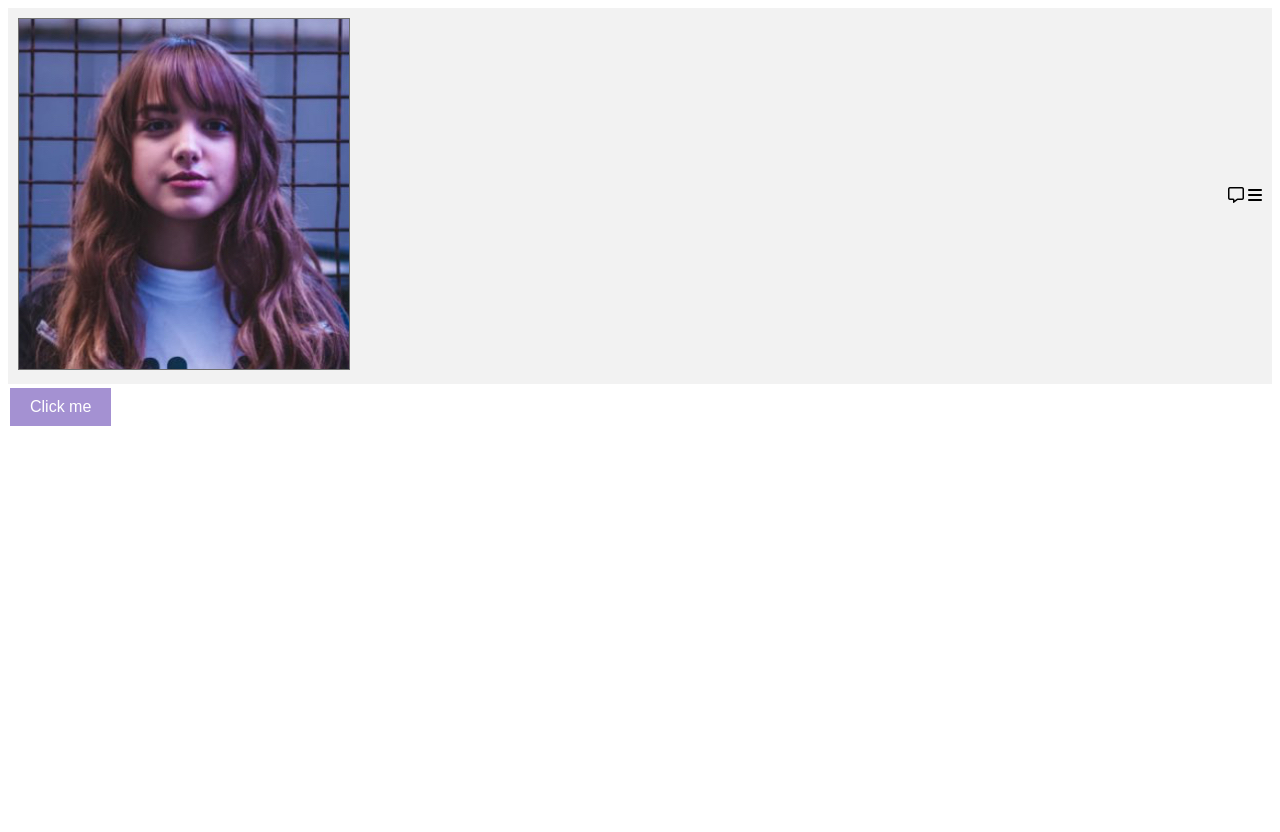
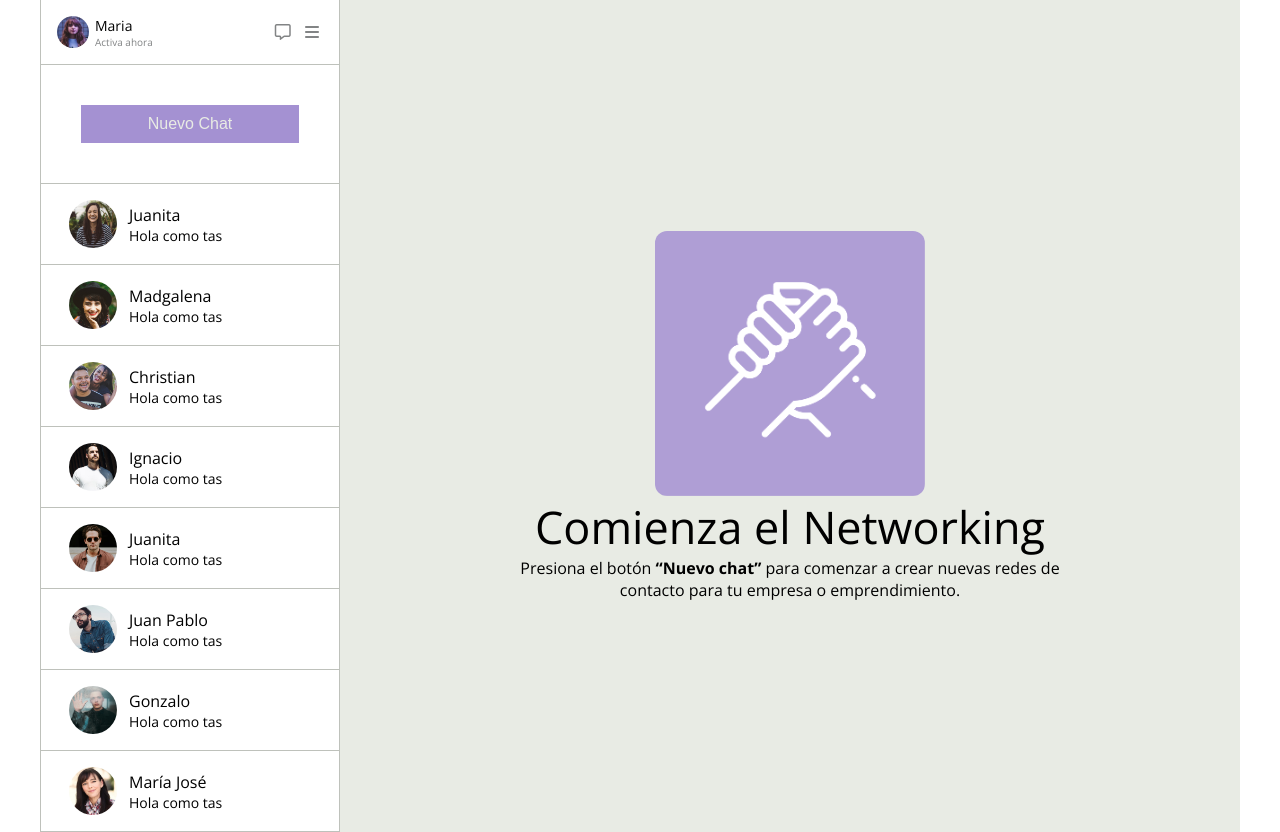
Before and after one commit to olo12345/css-avanzado-desafio1, a plain HTML site: page index.html in a window 1280 px wide. Before the commit the page ends 800 px from the top, so only its background shows below. Drawn offline with nearby package versions, Linux system fonts and the light colour scheme.

Commit message:
Proyecto terminado

```diff
--- a/assets/styles/main.css
+++ b/assets/styles/main.css
@@ -1,4 +1,6 @@
-* *::before *::after {
+*,
+*::before,
+*::after {
     box-sizing: border-box;
     margin: 0;
     padding: 0;
@@ -15,8 +17,17 @@
 .text-small {
     font-size: 14px;
 }
+
 .text-xsmall {
     font-size: 10px;
+}
+
+.color-osilver {
+    color: #828485;
+}
+
+.color-platinum {
+    color: #e8ebe4;
 }
 
 .open-sans-regular {
@@ -37,42 +48,107 @@
         "wdth" 100;
 }
 
+i {
+    margin-right: 10px;
+}
+
+.container {
+    max-width: 1200px;
+    margin: 0 auto;
+    display: flex;
+}
+
+.container-chats {
+    width: 25%;
+    display: flex;
+    justify-content: space-between;
+    flex-direction: column;
+    border-right: 1px solid #bec1bb;
+}
+
+.user-info {
+    width: 60%;
+    display: flex;
+    align-items: center;
+}
+
+.left-box {
+    border-bottom: #bec1bb 1px solid;
+    border-left: #bec1bb 1px solid;
+    flex-grow: 1;
+    padding: 16px
+}
+
+.container-messages {
+    background-color: #e8ebe4;
+    display: flex;
+    flex-grow: 1;
+    flex-direction: column;
+    align-items: center;
+    justify-content: center;
+}
+
 .navbar {
-    background-color: #f2f2f2;
     padding: 10px;
     display: flex;
     justify-content: space-between;
     align-items: center;
 }
 
+.button-box {
+    padding: 40px;
+    display: flex;
+    align-items: center;
+    justify-content: center;
+}
+
 .button {
-    background-color: #f2f2f2;
+    background-color: #A491D2;
     border: none;
-    color: white;
-    background-color: #A491D2;
-    padding: 10px 20px;
+    padding: 10px 0px;
     text-align: center;
     text-decoration: none;
-    display: inline-block;
     font-size: 16px;
-    margin: 4px 2px;
     cursor: pointer;
+    width: 100%;
 }
 
 .button:hover {
     background-color: #CDC3E6;
+    color: white;
 }
+
 .button:focus {
     background-color: #BEC1BB;
+    color: white;
+}
+
+.chat-mini {
+    display: flex;
+    align-items: center;
 }
 
 .thumbnail-normal {
-    width: 100%;
+    width: 48px;
+    height: 48px;
+    border-radius: 24px;
+    margin: 0 12px;
+}
+
+.thumbnail-small {
+    width: 32px;
+    height: 32px;
+    border-radius: 16px;
+    margin: 6px;
+}
+
+.logo {
+    width: 30%;
     height: auto;
-    border-radius: 5px;
+    border-radius: 12px;
 }
-.thumbnail-small {
-    width: 50%;
-    height: auto;
-    border-radius: 5px;
+
+.intro-text {
+    width: 60%;
+    text-align: center;
 }
--- /dev/null
+++ b/assets/styles/styles.css
@@ -0,0 +1,193 @@
+body {
+    font-family: sans-serif;
+    margin: 0;
+    background-color: #f0f2f5;
+    display: flex;
+    justify-content: center;
+    align-items: center;
+    min-height: 100vh;
+}
+
+.container {
+    background-color: #fff;
+    border-radius: 10px;
+    box-shadow: 0 0 20px rgba(0, 0, 0, 0.1);
+    display: flex;
+    width: 90%;
+    max-width: 1200px;
+    height: 80vh;
+    overflow: hidden;
+}
+
+/* Sidebar (Lista de contactos) */
+.sidebar {
+    background-color: #f8f9fa;
+    border-right: 1px solid #e0e0e0;
+    width: 35%;
+    display: flex;
+    flex-direction: column;
+}
+
+.user-info {
+    display: flex;
+    align-items: center;
+    padding: 15px;
+    border-bottom: 1px solid #e0e0e0;
+}
+
+.user-info img {
+    width: 40px;
+    height: 40px;
+    border-radius: 50%;
+    margin-right: 10px;
+}
+
+.user-info span {
+    font-weight: bold;
+}
+
+.search-container {
+    padding: 10px;
+    border-bottom: 1px solid #e0e0e0;
+}
+
+.search-container input[type="text"] {
+    width: 100%;
+    padding: 10px;
+    border: 1px solid #ccc;
+    border-radius: 5px;
+    box-sizing: border-box;
+}
+
+.contact-list {
+    list-style: none;
+    padding: 0;
+    margin: 0;
+    overflow-y: auto;
+}
+
+.contact {
+    display: flex;
+    align-items: center;
+    padding: 10px;
+    border-bottom: 1px solid #f0f0f0;
+    cursor: pointer;
+    transition: background-color 0.2s ease;
+}
+
+.contact:hover {
+    background-color: #e9ecef;
+}
+
+.contact.active {
+    background-color: #d1d8dc;
+}
+
+.contact img {
+    width: 40px;
+    height: 40px;
+    border-radius: 50%;
+    margin-right: 10px;
+}
+
+.contact-info {
+    display: flex;
+    flex-direction: column;
+}
+
+.contact-name {
+    font-weight: bold;
+}
+
+.last-message {
+    color: #6c757d;
+    font-size: 0.9em;
+}
+
+/* Chat Area */
+.chat-area {
+    background-color: #f0f8f7;
+    flex-grow: 1;
+    display: flex;
+    flex-direction: column;
+}
+
+.chat-header {
+    background-color: #e9ecef;
+    padding: 15px;
+    border-bottom: 1px solid #d1d8dc;
+    display: flex;
+    justify-content: space-between;
+    align-items: center;
+}
+
+.chat-info {
+    display: flex;
+    align-items: center;
+}
+
+.chat-info img {
+    width: 40px;
+    height: 40px;
+    border-radius: 50%;
+    margin-right: 10px;
+}
+
+.message-container {
+    flex-grow: 1;
+    padding: 20px;
+    overflow-y: auto;
+    display: flex;
+    flex-direction: column;
+    gap: 10px;
+}
+
+.message {
+    max-width: 80%;
+    padding: 10px 15px;
+    border-radius: 10px;
+    clear: both;
+}
+
+.message.received {
+    background-color: #fff;
+    align-self: flex-start;
+    box-shadow: 0 1px 1px rgba(0, 0, 0, 0.1);
+}
+
+.message.sent {
+    background-color: #dcf8c6;
+    align-self: flex-end;
+    box-shadow: 0 1px 1px rgba(0, 0, 0, 0.1);
+}
+
+.chat-footer {
+    background-color: #f8f9fa;
+    padding: 15px;
+    border-top: 1px solid #e0e0e0;
+    display: flex;
+    align-items: center;
+}
+
+.chat-footer input[type="text"] {
+    flex-grow: 1;
+    padding: 10px;
+    border: 1px solid #ccc;
+    border-radius: 20px;
+    margin-right: 10px;
+    box-sizing: border-box;
+}
+
+.chat-footer button {
+    background-color: #00a884;
+    color: white;
+    border: none;
+    padding: 10px 15px;
+    border-radius: 20px;
+    cursor: pointer;
+    transition: background-color 0.2s ease;
+}
+
+.chat-footer button:hover {
+    background-color: #008069;
+}
--- a/index.html
+++ b/index.html
@@ -14,28 +14,100 @@
     <!-- Mi CSS -->
     <link rel="stylesheet" href="./assets/styles/main.css">
 </head>
-<body>
-    <header>
-        <nav class="navbar">
-            <div class="thumbnail-small">
-                <img src="./assets/images/maria.jpg" alt="Foto de perfil">
+<body class="open-sans-regular">
+    <!-- Contenedor principal -->
+    <div class="container">
+        <aside class="container-chats">
+            <nav class="navbar left-box">
+                <div class="user-info">
+                    <img src="./assets/images/maria.jpg" alt="Foto de perfil" class="thumbnail-small">
+                    <div>
+                        <h2 class="name text-small open-sans-regular">Maria</h2>
+                        <h3 class="color-osilver text-xsmall open-sans-regular">Activa ahora</h3>
+                    </div>
+                </div>
+                <div class="color-osilver">
+                    <i class="fa-regular fa-message"></i>
+                    <i class="fa-solid fa-bars"></i>
+                </div>
+            </nav>
+                <!-- Línea de mensajes -->
+            <div class="left-box button-box">
+                    <button class="button color-platinum">Nuevo Chat</button>
             </div>
-            <div class="icons">
-                <i class="fa-regular fa-message"></i>
-                <i class="fa-solid fa-bars"></i>
+
+            <div class="left-box chat-mini">
+                <img src="./assets/images/perfil1.jpg" alt="Foto de perfil del contactp" class="thumbnail-normal">
+                <div>
+                    <h2 class="text-medium open-sans-regular">Juanita</h2>
+                    <p class="last-message text-small">Hola como tas</p>
+                </div>
             </div>
-        </nav>
-    </header>
-    <main>
-        <!-- Línea de mensajes -->
 
-        <section>
-            <button class="button"> Click me</button>
-        </section>
-    </main>
-    <footer>
+            <div class="left-box chat-mini">
+                <img src="./assets/images/perfil2.jpg" alt="Foto de perfil del contactp" class="thumbnail-normal">
+                <div>
+                    <h2 class="text-medium open-sans-regular">Madgalena</h2>
+                    <p class="last-message text-small">Hola como tas</p>
+                </div>
+            </div>
 
-    </footer>
+            <div class="left-box chat-mini">
+                <img src="./assets/images/perfil3.jpg" alt="Foto de perfil del contactp" class="thumbnail-normal">
+                <div>
+                    <h2 class="text-medium open-sans-regular">Christian</h2>
+                    <p class="last-message text-small">Hola como tas</p>
+                </div>
+            </div>
+
+            <div class="left-box chat-mini">
+                <img src="./assets/images/perfil4.jpg" alt="Foto de perfil del contactp" class="thumbnail-normal">
+                <div>
+                    <h2 class="text-medium open-sans-regular">Ignacio</h2>
+                    <p class="last-message text-small">Hola como tas</p>
+                </div>
+            </div>
+
+            <div class="left-box chat-mini">
+                <img src="./assets/images/perfil5.jpg" alt="Foto de perfil del contactp" class="thumbnail-normal">
+                <div>
+                    <h2 class="text-medium open-sans-regular">Juanita</h2>
+                    <p class="last-message text-small">Hola como tas</p>
+                </div>
+            </div>
+
+            <div class="left-box chat-mini">
+                <img src="./assets/images/perfil6.jpg" alt="Foto de perfil del contactp" class="thumbnail-normal">
+                <div>
+                    <h2 class="text-medium open-sans-regular">Juan Pablo</h2>
+                    <p class="last-message text-small">Hola como tas</p>
+                </div>
+            </div>
+
+            <div class="left-box chat-mini">
+                <img src="./assets/images/perfil7.jpg" alt="Foto de perfil del contactp" class="thumbnail-normal">
+                <div>
+                    <h2 class="text-medium open-sans-regular">Gonzalo</h2>
+                    <p class="last-message text-small">Hola como tas</p>
+                </div>
+            </div>
+
+            <div class="left-box chat-mini">
+                <img src="./assets/images/perfil8.jpg" alt="Foto de perfil del contactp" class="thumbnail-normal">
+                <div>
+                    <h2 class="text-medium open-sans-regular">María José</h2>
+                    <p class="last-message text-small">Hola como tas</p>
+                </div>
+            </div>
+
+        </aside>
+        <main class="container-messages">
+            <img src="./assets/images/hand.png" alt="Logo de un apreton de manos" class="logo">
+            <h2 class="text-large open-sans-regular intro-text">Comienza el Networking</h2>
+            <p class="text-medium open-sans-regular intro-text">Presiona el botón <strong>“Nuevo chat”</strong> para comenzar a crear nuevas
+                redes de contacto para tu empresa o emprendimiento.</p>
+        </main>
+    </div>
     <!-- Fontawesome script -->
     <script src="https://kit.fontawesome.com/5a189e6162.js" crossorigin="anonymous"></script>
 </body>
```
Also changed, not shown: index2.html (added, +60 -0 lines), assets/images/perfil1.jpg (renamed from assets/images/Screen Shot 2018-11-28 at 15.27.14.jpg), assets/images/perfil2.jpg (renamed from assets/images/Screen Shot 2018-11-28 at 15.28.04.jpg), assets/images/perfil3.jpg (renamed from assets/images/Screen Shot 2018-11-28 at 15.28.30.jpg), assets/images/perfil4.jpg (renamed from assets/images/Screen Shot 2018-11-28 at 15.30.34.jpg), assets/images/perfil5.jpg (renamed from assets/images/Screen Shot 2018-11-28 at 15.30.54.jpg), assets/images/perfil6.jpg (renamed from assets/images/Screen Shot 2018-11-28 at 15.31.09.jpg), assets/images/perfil7.jpg (renamed from assets/images/Screen Shot 2018-11-28 at 15.32.16.jpg), assets/images/perfil8.jpg (renamed from assets/images/Screen Shot 2018-11-28 at 15.32.44.jpg).
